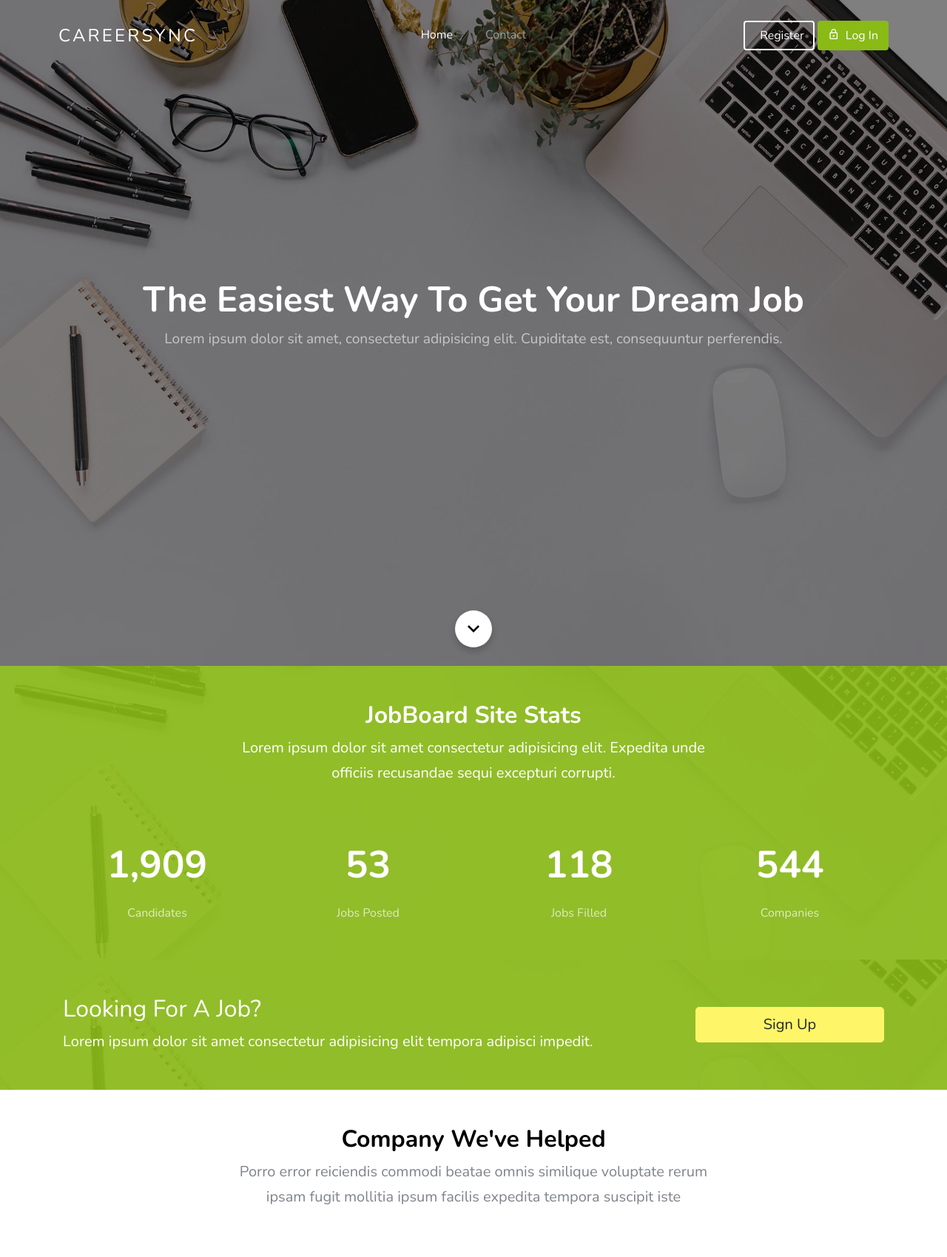
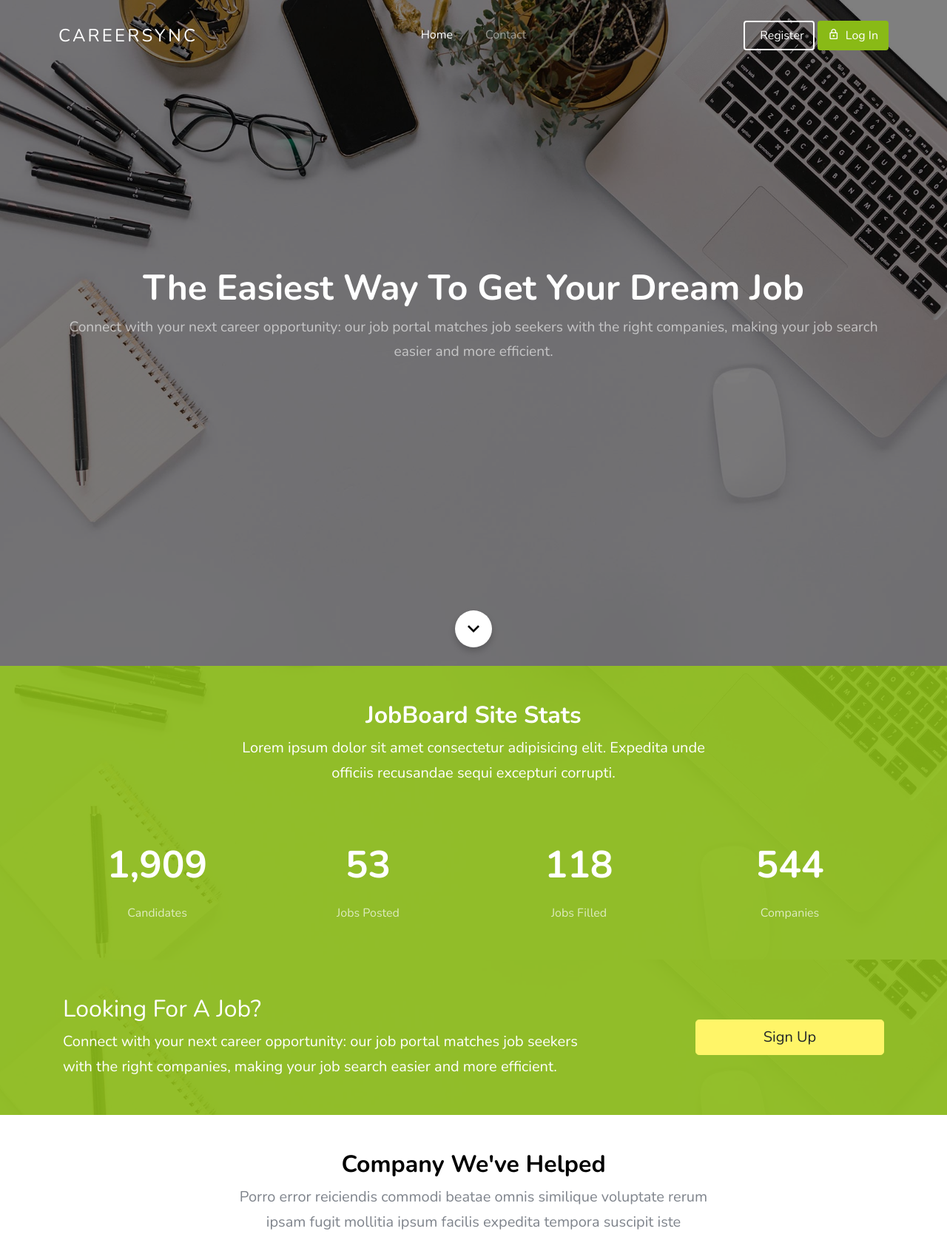
Before and after one commit to Vysakh-B/Career-Sync, a Django app: page / in a window 1280 px wide. Shown: the top 1699 px of the page at 74% size. Run offline with Django 5.2, Linux system fonts and the light colour scheme; some libraries are stand-ins or nearby versions; some web fonts are replaced.

Commit message:
design change

```diff
--- a/templates/index.html
+++ b/templates/index.html
@@ -54,7 +54,7 @@
           <div class="col-md-12">
             <div class="mb-5 text-center">
               <h1 class="text-white font-weight-bold">The Easiest Way To Get Your Dream Job</h1>
-              <p>Lorem ipsum dolor sit amet, consectetur adipisicing elit. Cupiditate est, consequuntur perferendis.</p>
+              <p>Connect with your next career opportunity: our job portal matches job seekers with the right companies, making your job search easier and more efficient.</p>
             </div>
 
           </div>
@@ -173,7 +173,7 @@
         <div class="row align-items-center">
           <div class="col-md-8">
             <h2 class="text-white">Looking For A Job?</h2>
-            <p class="mb-0 text-white lead">Lorem ipsum dolor sit amet consectetur adipisicing elit tempora adipisci impedit.</p>
+            <p class="mb-0 text-white lead">Connect with your next career opportunity: our job portal matches job seekers with the right companies, making your job search easier and more efficient.</p>
           </div>
           <div class="col-md-3 ml-auto">
             <a href={% url 'signup' %} class="btn btn-warning btn-block btn-lg">Sign Up</a>
--- a/templates/job-listings.html
+++ b/templates/job-listings.html
@@ -56,7 +56,7 @@
 
         <div class="row mb-5 justify-content-center">
           <div class="col-md-7 text-center">
-            <h2 class="section-title mb-2">43,167 Job Listed</h2>
+            <h2 class="section-title mb-2">53 Job Listed</h2>
           </div>
         </div>
 
@@ -77,7 +77,7 @@
                 <span class="icon-room"></span> {{ data.location }}
               </div>
               <div class="job-listing-meta">
-                <span class="badge badge-danger">Part Time</span>
+                <span class="badge badge-success">Details</span>
               </div>
             </div>
 
--- a/templates/login.html
+++ b/templates/login.html
@@ -61,7 +61,7 @@
         <div class="row" style="justify-content:center;">
 
           <div class="col-lg-6">
-            <h2 class="mb-4">Log In To JobBoard</h2>
+            <h2 class="mb-4">Log In To Career Sync</h2>
             <form action="#" class="p-4 border rounded" method="POST">
               {% csrf_token %}
               <div class="row form-group">
--- a/templates/signup.html
+++ b/templates/signup.html
@@ -61,7 +61,7 @@
       {% endif %}
         <div class="row" style="justify-content:center;">
           <div class="col-lg-6 mb-5">
-            <h2 class="mb-4">Sign Up To JobBoard</h2>
+            <h2 class="mb-4">Sign Up To Career Sync</h2>
             <form action="" class="p-4 border rounded" id="jobForm" method="POST" onsubmit="updateHiddenInput()">
                 {% csrf_token %}
                 <div class="row form-group">
```
Also changed, not shown: db.sqlite3.
